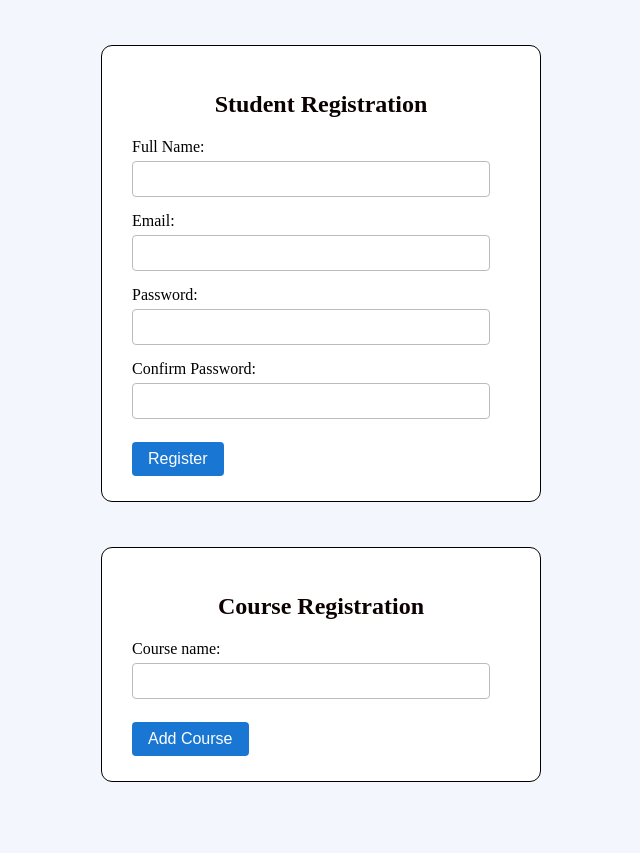
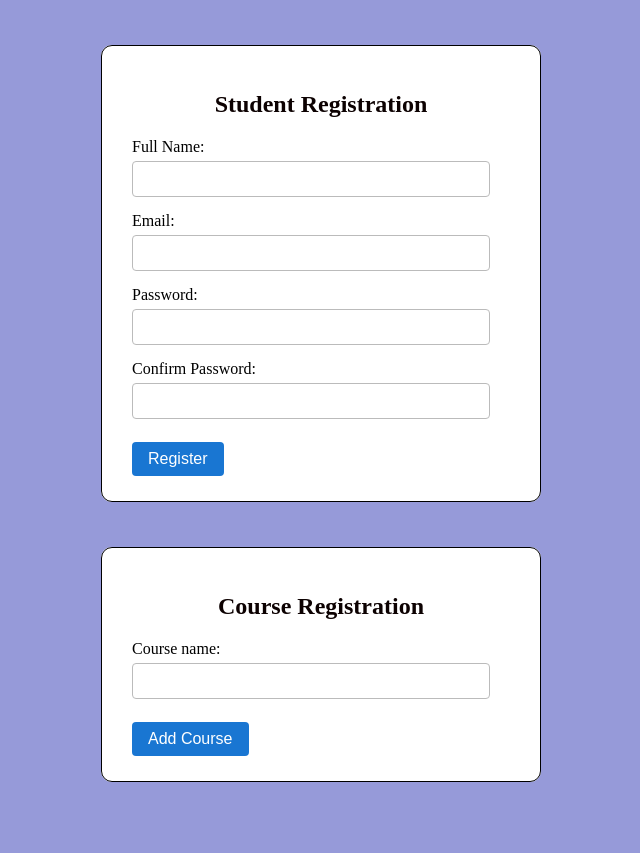
Before and after one commit to Md-Mustakim-Ali/WT_Fall_25-26, a PHP site: page /odd.php in a window 1280 px wide. Shown: the whole page, without its empty margins (319-959 px from the left). Run offline with PHP 8.4, Linux system fonts and the light colour scheme.

Commit message:
Update odd.php

```diff
--- a/MID/Lab_Task_2/odd.php
+++ b/MID/Lab_Task_2/odd.php
@@ -7,8 +7,10 @@
 
 <style>
 
+
+
     body {
-         background: #f3f6fc;
+         background: #969ad9ff;
         min-height: 100vh;
         }
 
@@ -91,6 +93,9 @@ Course name:<br>
 </fieldset>
 </form>
 
+
+
+
 </body>
 
 </html>
```
